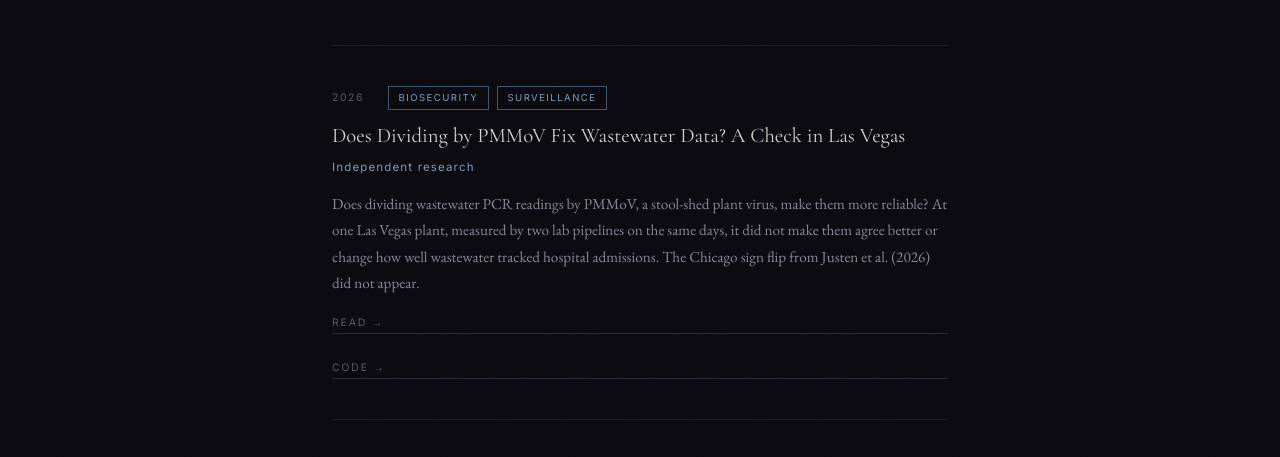
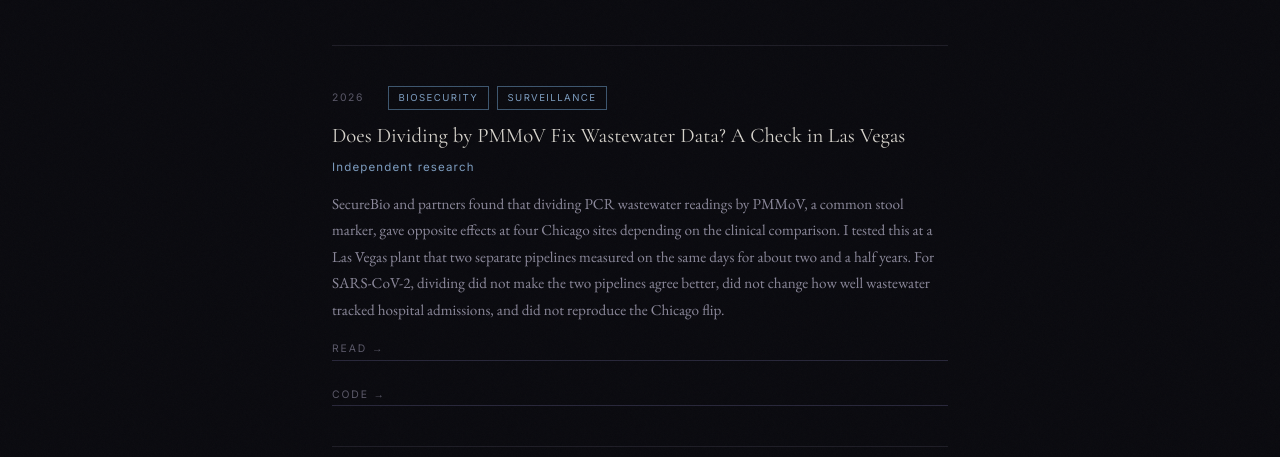
Before and after one commit to santi1bent-cmd/santi1bent-cmd.github.io, a plain HTML site: page research.html in a window 1280 px wide. Shown: the part 290-747 px from the top of the page. Drawn offline with nearby package versions, Linux system fonts and the light colour scheme.

Commit message:
Revise PMMoV Las Vegas card description
Co-Authored-By: Claude Sonnet 5.5 <noreply@anthropic.com>
Claude-Session: https://claude.ai/code/session_01J3ujREGFqyijHw1zUT1VXa

```diff
--- a/research.html
+++ b/research.html
@@ -41,7 +41,7 @@
             <a href="notes/pmmov-las-vegas.pdf" target="_blank" rel="noopener" style="color: inherit; text-decoration: none;">Does Dividing by PMMoV Fix Wastewater Data? A Check in Las Vegas</a>
           </div>
           <div class="research-venue">Independent research</div>
-          <p class="research-abstract">Does dividing wastewater PCR readings by PMMoV, a stool-shed plant virus, make them more reliable? At one Las Vegas plant, measured by two lab pipelines on the same days, it did not make them agree better or change how well wastewater tracked hospital admissions. The Chicago sign flip from Justen et al. (2026) did not appear.</p>
+          <p class="research-abstract">SecureBio and partners found that dividing PCR wastewater readings by PMMoV, a common stool marker, gave opposite effects at four Chicago sites depending on the clinical comparison. I tested this at a Las Vegas plant that two separate pipelines measured on the same days for about two and a half years. For SARS-CoV-2, dividing did not make the two pipelines agree better, did not change how well wastewater tracked hospital admissions, and did not reproduce the Chicago flip.</p>
           <div class="research-links">
             <a class="research-link" href="notes/pmmov-las-vegas.pdf" target="_blank" rel="noopener">Read →</a>
             <a class="research-link" href="https://github.com/santi1bent-cmd/pmmov-las-vegas" target="_blank" rel="noopener">Code →</a>
```
